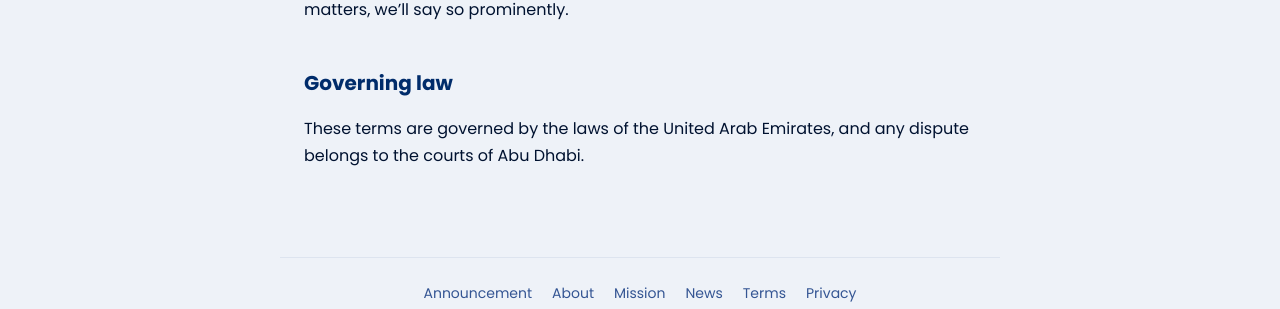
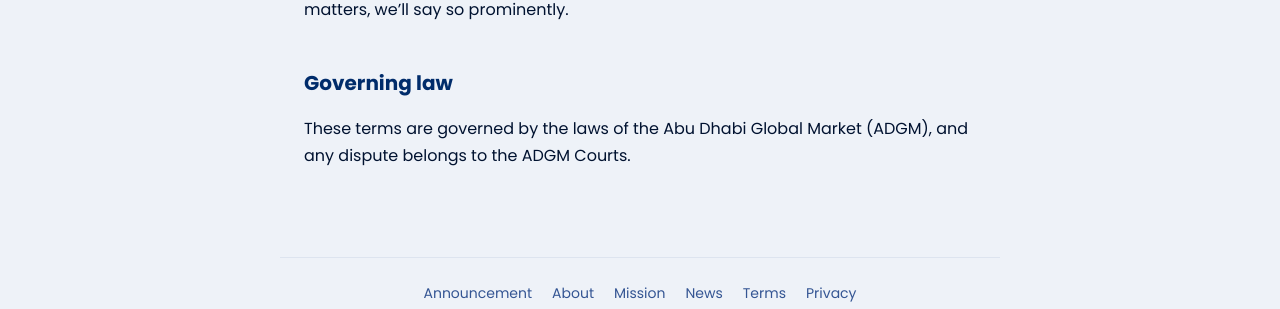
Before and after one commit to alliwanlabs/alliwanlabs.com, a Jekyll site: the page built from terms.md, in a window 1280 px wide. Shown: the part 1519-1828 px from the top of the page. Built offline with Jekyll 4.4.1, drawn with Linux system fonts in a browser that asks for light colours.

Commit message:
fix: governing law = ADGM (terms) (#4)

```diff
--- a/terms.md
+++ b/terms.md
@@ -38,4 +38,4 @@ If we change these terms, we update this page and the date at the top. If a chan
 
 ## Governing law
 
-These terms are governed by the laws of the United Arab Emirates, and any dispute belongs to the courts of Abu Dhabi.
+These terms are governed by the laws of the Abu Dhabi Global Market (ADGM), and any dispute belongs to the ADGM Courts.
```
